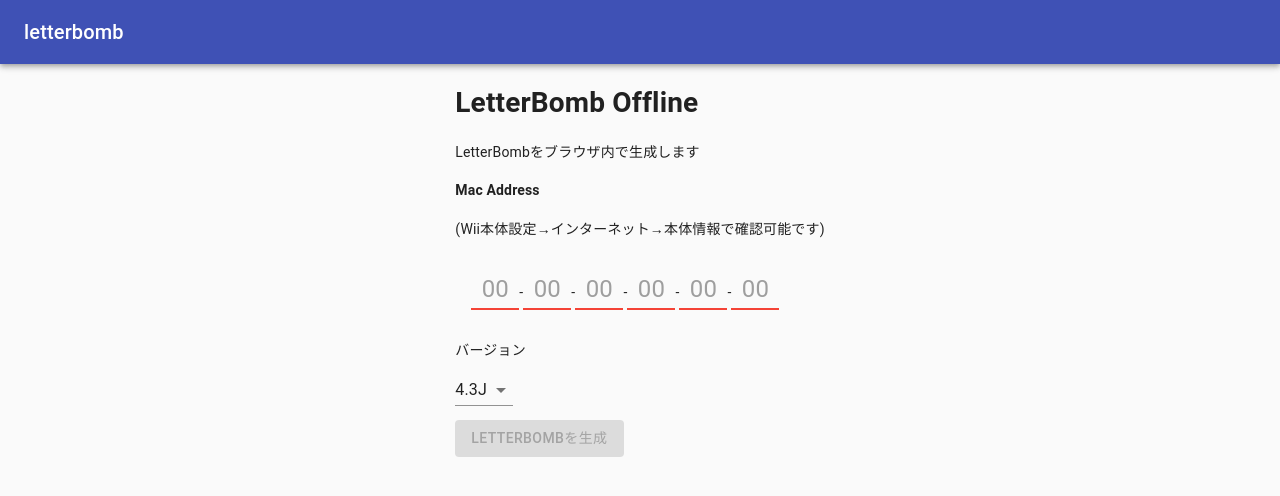
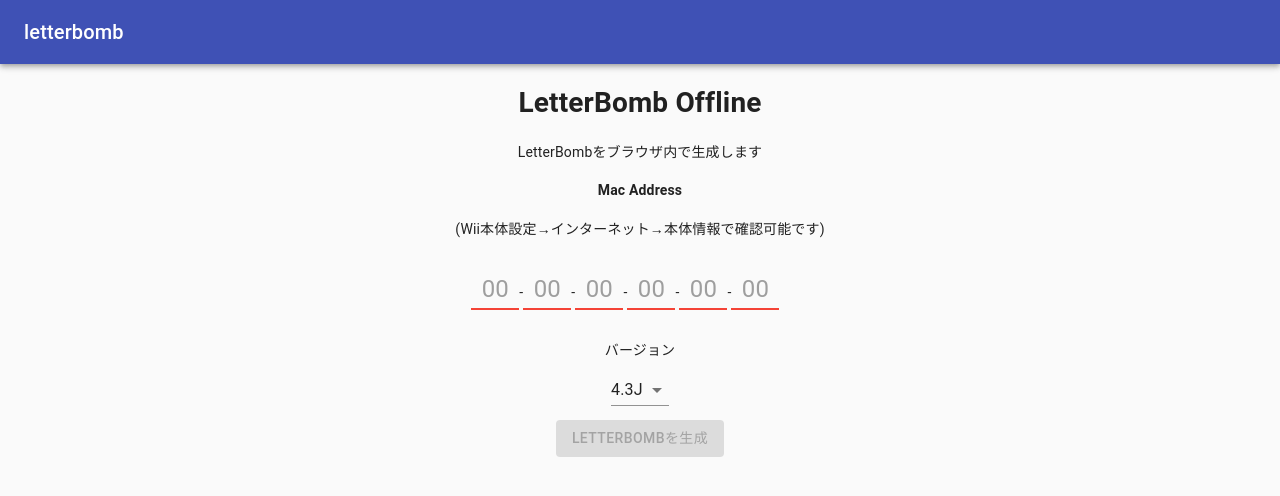
Before and after one commit to maa123/letterbombnext, a Next.js app: page / in a window 1280 px wide. Shown: the top 496 px of the page. Built offline with nearby package versions, Linux system fonts and the light colour scheme.

Commit message:
center text

```diff
--- a/pages/index.tsx
+++ b/pages/index.tsx
@@ -11,6 +11,9 @@
   backdrop: {
     zIndex: theme.zIndex.drawer + 1,
     color: '#fff',
+  },
+  root: {
+    textAlign: "center"
   }
 }))
 const IndexPage = () => {
@@ -53,7 +56,7 @@
   return (
   <Layout title="Letterbomb.js | Next.js">
     <Container maxWidth="lg">
-    <Grid container justify="center">
+    <Grid container justify="center" className={classes.root}>
     <Grid item>
     <h1>LetterBomb Offline</h1>
     <p>LetterBombをブラウザ内で生成します</p>
```
